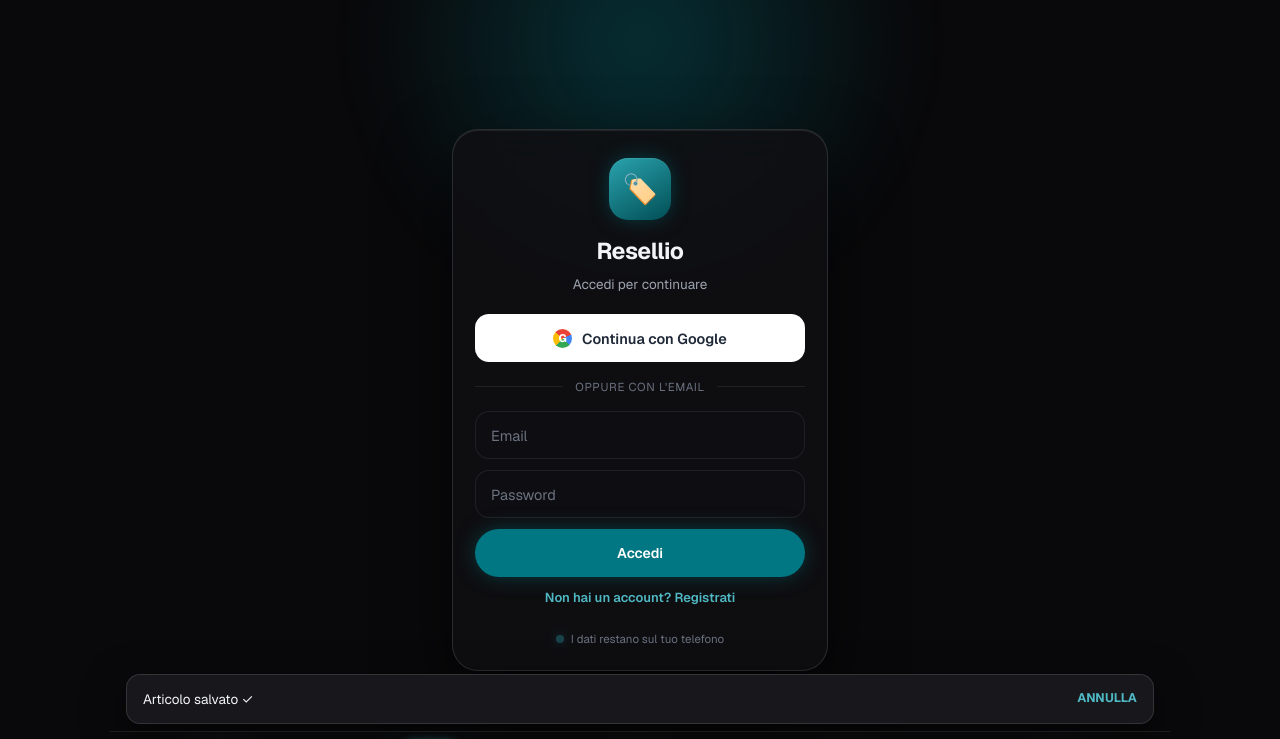
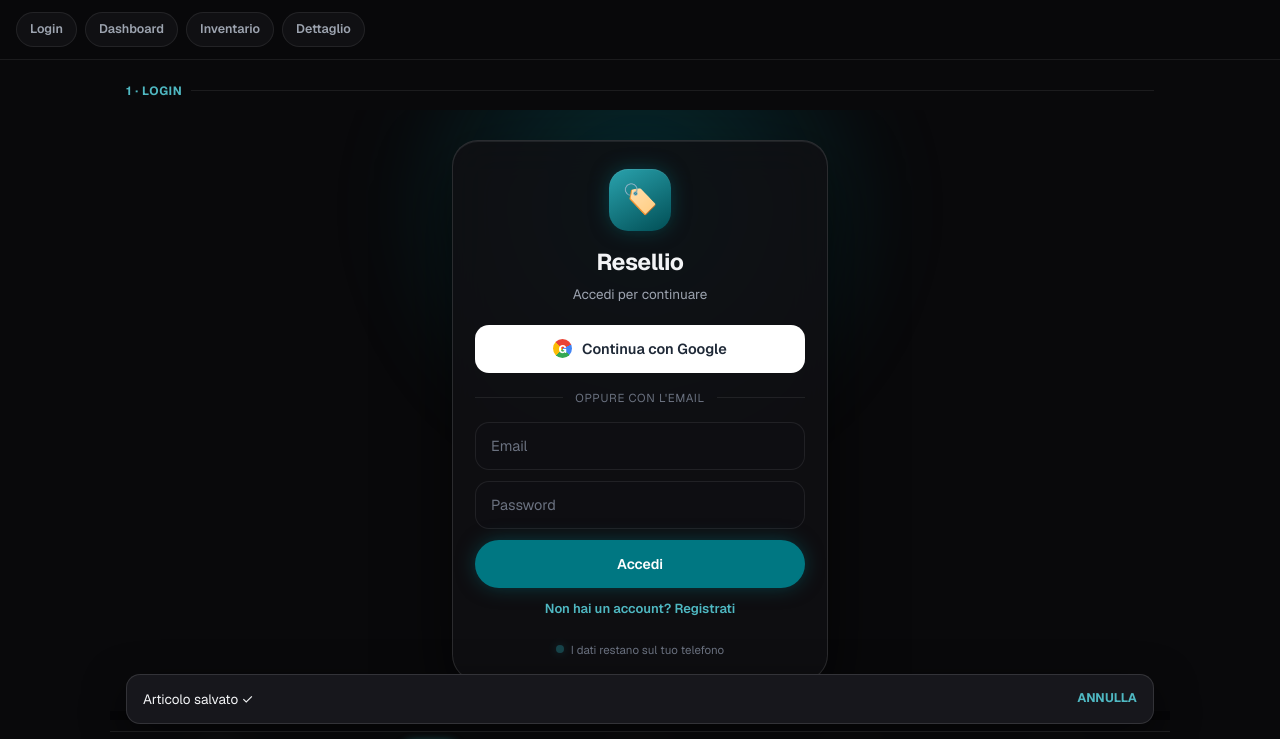
Before and after one commit to giuseppelia890-tech/resellio, a website: page prova-moderno.html in a window 1280 px wide. Shown: the top 739 px of the page. Drawn offline with nearby package versions, Linux system fonts and the light colour scheme.

Commit message:
Prova look moderno: indice in alto, login non piu a schermo intero

```diff
--- a/prova-moderno.html
+++ b/prova-moderno.html
@@ -222,8 +222,27 @@
 .sw.on{background:var(--brand-500);box-shadow:var(--glow-cta)}
 .sw.on::after{transform:translateX(20px)}
 
+/* ============ indice delle schermate (solo per la prova) ============ */
+.jump{
+  position:sticky;top:0;z-index:60;display:flex;gap:8px;overflow-x:auto;scrollbar-width:none;
+  padding:12px 16px;background:rgba(9,9,11,.94);backdrop-filter:blur(14px);border-bottom:1px solid var(--line);
+}
+.jump::-webkit-scrollbar{display:none}
+.jump a{
+  flex:none;text-decoration:none;font-size:12.5px;font-weight:600;color:var(--ink-2);
+  border:1px solid var(--line);border-radius:var(--r-full);padding:7px 13px;background:var(--surface-1);
+}
+.jump a:active{background:var(--brand-500);color:#fff;border-color:var(--brand-500)}
+
+/* etichetta di ogni schermata nella prova */
+.screen-tag{
+  margin:22px 16px 10px;display:flex;align-items:center;gap:9px;
+  font-size:12px;font-weight:700;letter-spacing:.6px;text-transform:uppercase;color:var(--brand-300);
+}
+.screen-tag::after{content:"";flex:1;height:1px;background:var(--line)}
+
 /* ============ login ============ */
-.login-page{min-height:100vh;display:flex;align-items:center;justify-content:center;padding:22px;position:relative;overflow:hidden}
+.login-page{min-height:auto;display:flex;align-items:center;justify-content:center;padding:30px 22px;position:relative;overflow:hidden}
 .login-page::before{
   content:"";position:absolute;top:-30%;left:50%;transform:translateX(-50%);
   width:560px;height:560px;border-radius:50%;
@@ -269,9 +288,16 @@
 </style>
 </head>
 <body>
+<div class="jump">
+  <a href="#s-login">Login</a>
+  <a href="#s-home">Dashboard</a>
+  <a href="#s-inv">Inventario</a>
+  <a href="#s-det">Dettaglio</a>
+</div>
 <div class="wrap">
 
   <!-- =================== LOGIN =================== -->
+  <div class="screen-tag" id="s-login">1 · Login</div>
   <div class="login-page">
     <div class="login-card">
       <div class="login-logo">🏷️</div>
@@ -295,6 +321,7 @@
   <div class="gap"></div>
 
   <!-- =================== DASHBOARD =================== -->
+  <div class="screen-tag" id="s-home">2 · Dashboard</div>
   <div class="appbar">
     <h1>Dashboard</h1>
     <button class="iconbtn">☁️</button>
@@ -348,6 +375,7 @@
   <div class="gap"></div>
 
   <!-- =================== INVENTARIO =================== -->
+  <div class="screen-tag" id="s-inv">3 · Inventario</div>
   <div class="appbar">
     <h1>Inventario</h1>
     <button class="iconbtn">🔎</button>
@@ -409,6 +437,7 @@
   <div class="gap"></div>
 
   <!-- =================== DETTAGLIO =================== -->
+  <div class="screen-tag" id="s-det">4 · Dettaglio articolo</div>
   <div class="appbar">
     <button class="iconbtn">←</button>
     <h1 style="font-size:17px">Felpa Carhartt WIP</h1>
```
